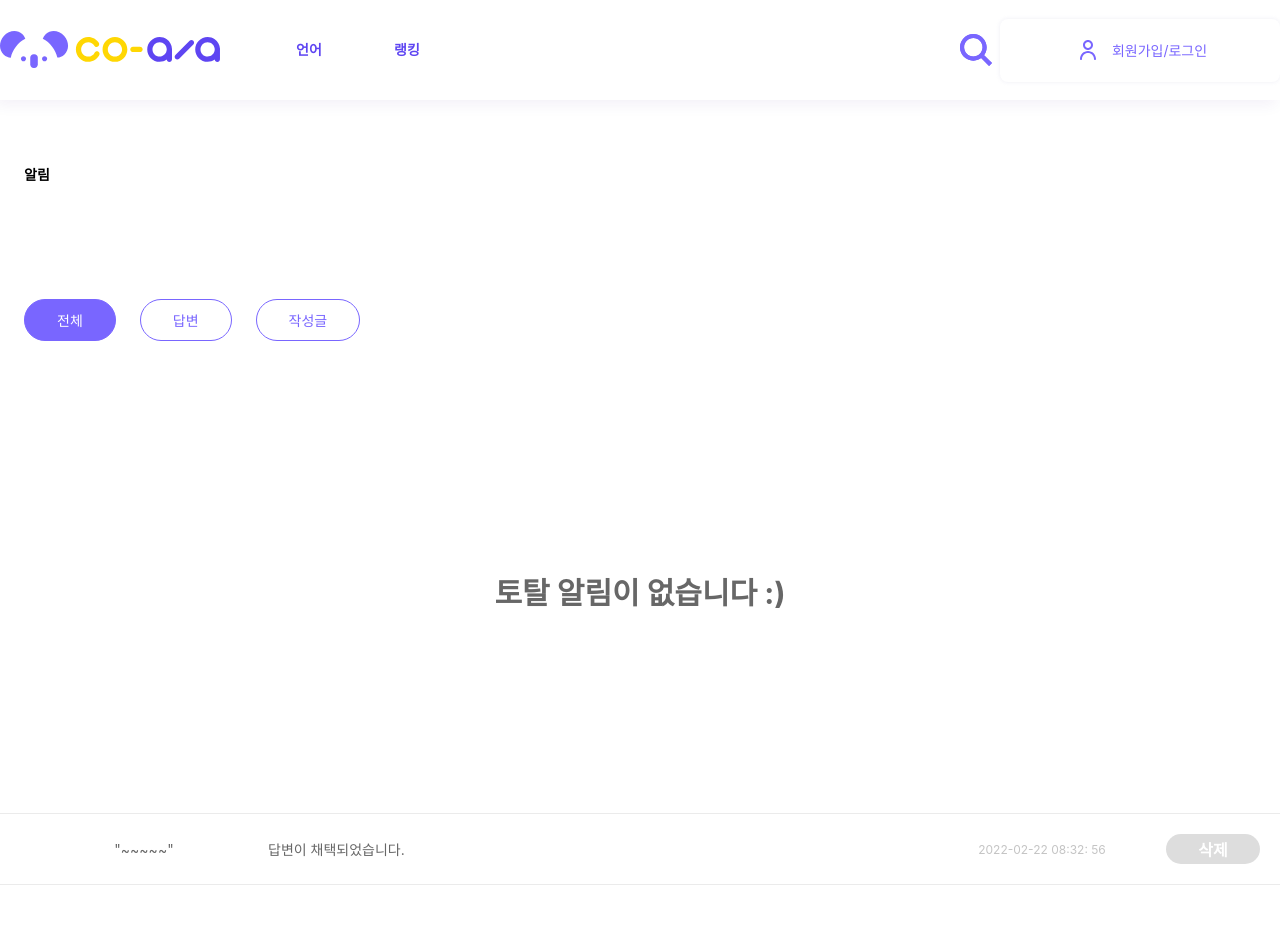
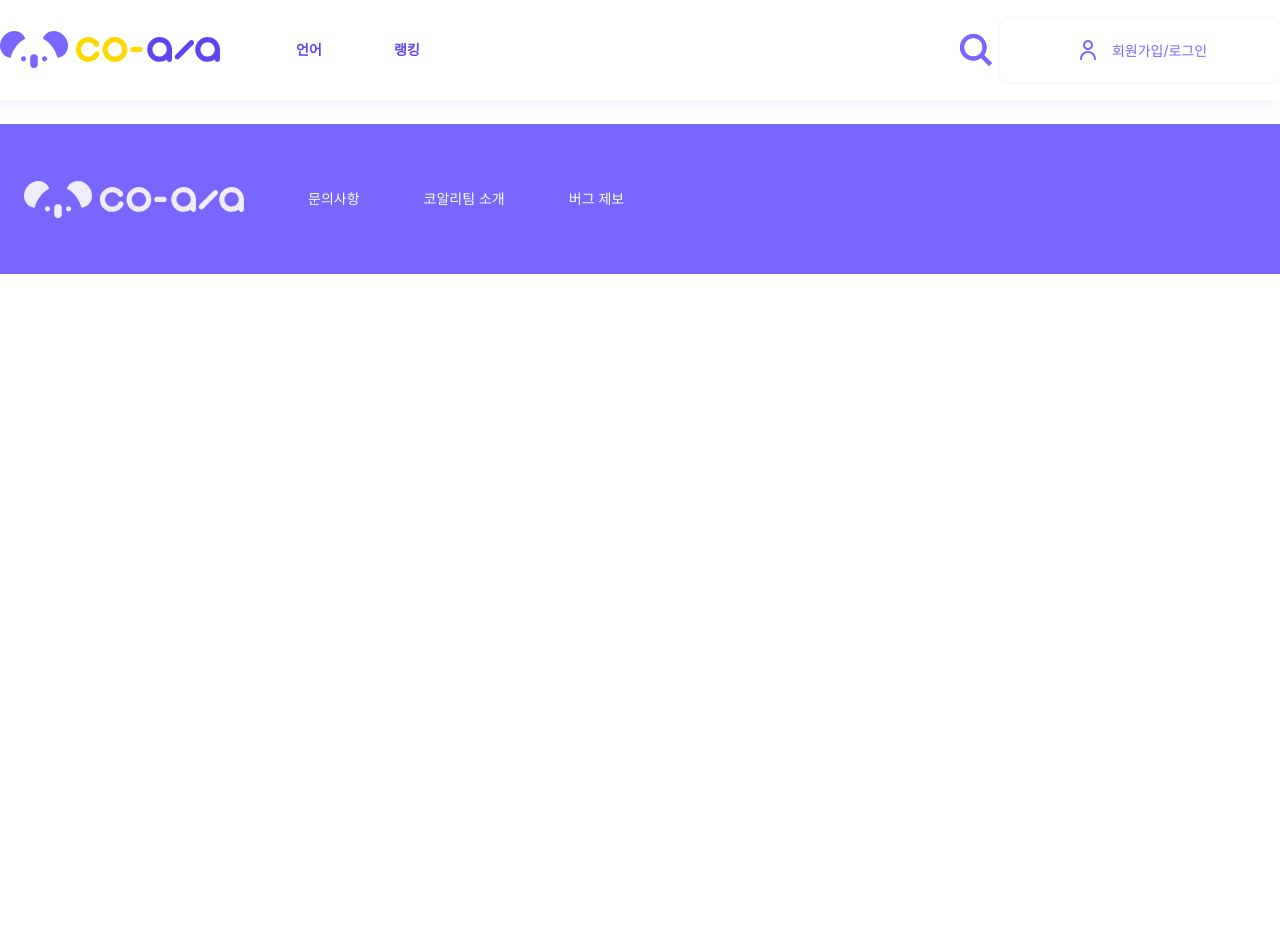
Before and after one commit to zeze88/sun, a React (Create React App) app: page /arams in a window 1280 px wide. Shown: the top 952 px of the page. After the commit the page ends 800 px from the top, so only its background shows below. Built offline with nearby package versions, Linux system fonts and the light colour scheme.

Commit message:
feat: 알림 페이지 추가

```diff
--- a/src/App.js
+++ b/src/App.js
@@ -1,7 +1,5 @@
-import React, { useState } from "react";
+import React from "react";
 import { Route, useLocation } from "react-router-dom";
-import { ConnectedRouter } from "connected-react-router";
-import { history } from "../src/redux/configureStore";
 
 import Main from "./page/Main";
 import Login from "./page/Login";
@@ -14,8 +12,7 @@ import Header from "./components/Header";
 import Edituser from "./page/Edituser";
 import Password from "./page/Password";
 import Footer from "./components/Footer";
-import Arams from "./page/Arams";
-import serch from "./redux/modules/serch";
+import Alarms from "./page/Alarms";
 
 function App() {
   const location = useLocation();
@@ -32,7 +29,7 @@ function App() {
       <Route path='/search/:keyword' exact component={SearchResult} />
       <Route path='/useredit' exact component={Edituser} />
       <Route path='/passedit' exact component={Password} />
-      <Route path='/arams' exact component={Arams} />
+      <Route path='/alarms' exact component={Alarms} />
       <Footer />
     </div>
   );
--- a/src/components/Header.js
+++ b/src/components/Header.js
@@ -86,7 +86,7 @@ const Header = () => {
                 <li onClick={() => history.push("/passedit")}>
                   비밀번호 재설정
                 </li>
-                <li onClick={() => history.push("/arams")}>알람 내역</li>
+                <li onClick={() => history.push("/alarms")}>알람 내역</li>
                 <li onClick={() => history.push("/passedit")}>과심글</li>
                 <li className='logout' onClick={Logout}>
                   로그아웃
--- a/src/components/RoundTab.js
+++ b/src/components/RoundTab.js
@@ -12,8 +12,8 @@ const RoundTab = ({ currTab }) => {
       value: "답변",
     },
     {
-      title: "post",
-      value: "작성글",
+      title: "choose",
+      value: "채택",
     },
   ];
   const [tab, setTab] = React.useState("total");
--- a/src/components/TableList.js
+++ b/src/components/TableList.js
@@ -1,9 +1,16 @@
 import React from "react";
+import { useDispatch, useSelector } from "react-redux";
+import { actionCreators as myActions } from "../redux/modules/mypage";
 import styled from "styled-components";
+import { history } from "../redux/configureStore";
 
 const TableList = ({ currTab }) => {
+  const dispatch = useDispatch();
   const [list, setList] = React.useState();
+  const aram_list = useSelector((state) => state.mypage.list);
+
   React.useEffect(() => {
+    dispatch(myActions.myAlarmsDB());
     if (currTab === "total") {
       setList("토탈");
     } else if (currTab === "answer") {
@@ -13,17 +20,46 @@ const TableList = ({ currTab }) => {
     }
   }, [currTab]);
 
+  const select_list = () => {
+    switch (currTab) {
+      case "total":
+        return aram_list;
+      case "answer":
+        return aram_list.filter((v) => v.type === "AnswerCreate");
+      case "choose":
+        return aram_list.filter((v) => v.type === "AnswerChoose");
+      default:
+        return null;
+    }
+  };
   return (
     <TableListUl>
-      <li className='no_list'>
-        <strong>{list} 알림이 없습니다 :)</strong>
-      </li>
-      <li>
-        <span>"~~~~~"</span>
-        <p>답변이 채택되었습니다.</p>
-        <em>2022-02-22 08:32: 56</em>
-        <button>삭제</button>
-      </li>
+      {select_list().length === 0 && (
+        <li className='no_list'>
+          <strong>{list} 알림이 없습니다 :)</strong>
+        </li>
+      )}
+      {select_list().map((v, idx) => (
+        <li key={v.alarmId}>
+          <div
+            onClick={() => {
+              history.push(`detail/${v.pid}`);
+            }}>
+            <p>"{v.postTitle}"</p>
+            {v.type === "AnswerCreate" && (
+              <span>누군가 내 게시글에 답글을 남겼습니다.</span>
+            )}
+            {v.type === "AnswerChoose" && <span>답변이 채택되었습니다.</span>}
+            <em>{v.createdAt}</em>
+          </div>
+          <button
+            onClick={() => {
+              dispatch(myActions.myAlarmsDelDB(v.alarmId));
+            }}>
+            삭제
+          </button>
+        </li>
+      ))}
     </TableListUl>
   );
 };
@@ -33,6 +69,7 @@ const TableListUl = styled.ul`
   .no_list {
     line-height: 400px;
   }
+
   li {
     padding: 20px;
     display: flex;
@@ -40,24 +77,35 @@ const TableListUl = styled.ul`
     text-align: center;
     color: #676767;
     border-bottom: solid 1px #ebebeb;
+
+    > div {
+      display: flex;
+      flex: auto;
+    }
   }
+
   strong {
     display: block;
     width: 100%;
     text-align: center;
     font-size: 30px;
   }
+
   p {
-    flex: auto;
+    flex: 1;
+    text-align: left;
+    overflow: hidden;
+    text-overflow: ellipsis;
+    white-space: nowrap;
+  }
+
+  span {
+    flex: 1;
     text-align: left;
   }
 
-  span,
   em {
     width: 20%;
-  }
-
-  em {
     font-size: 12px;
     font-style: normal;
     color: #c4c4c4;
--- a/src/page/Arams.js
+++ b/src/page/Alarms.js
@@ -3,17 +3,19 @@ import styled from "styled-components";
 import RoundTab from "../components/RoundTab";
 import TableList from "../components/TableList";
 
-const Arams = () => {
+const Alarms = () => {
   const [curTab, setCurTab] = React.useState("total");
+
   return (
-    <SC_AramsWrap>
+    <SC_AlarmsWrap>
       <h2>알림</h2>
       <RoundTab currTab={setCurTab} />
       <TableList currTab={curTab} />
-    </SC_AramsWrap>
+    </SC_AlarmsWrap>
   );
 };
-const SC_AramsWrap = styled.div`
+
+const SC_AlarmsWrap = styled.div`
   max-width: 1440px;
   margin: 0 auto;
 
@@ -23,4 +25,4 @@ const SC_AramsWrap = styled.div`
     margin-bottom: 115px;
   }
 `;
-export default Arams;
+export default Alarms;
```
